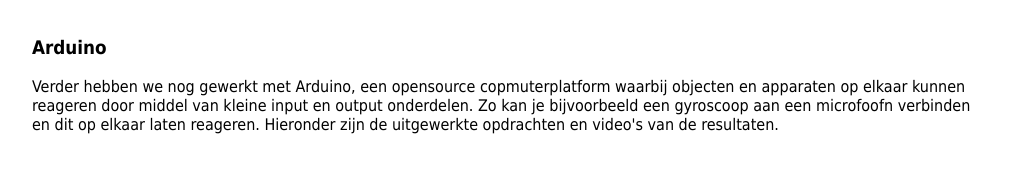
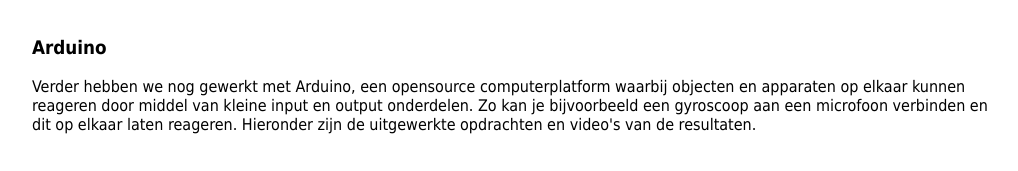
Before and after one commit to iliyaquartz/HCI, a plain HTML site: page ws.html in a window 1280 px wide. Shown: the part 3055-3226 px from the top of the page, without its empty margins (128-1146 px from the left). Drawn offline with Linux system fonts and the light colour scheme.

Commit message:
Update ws.html

```diff
--- a/ws.html
+++ b/ws.html
@@ -60,7 +60,7 @@
 
 		<h3>Arduino</h3>
 		<p>
-			Verder hebben we nog gewerkt met Arduino, een opensource copmuterplatform waarbij objecten en apparaten op elkaar kunnen reageren door middel van kleine input en output onderdelen. Zo kan je bijvoorbeeld een gyroscoop aan een microfoofn verbinden en dit op elkaar laten reageren. Hieronder zijn de uitgewerkte opdrachten en video's van de resultaten.
+			Verder hebben we nog gewerkt met Arduino, een opensource computerplatform waarbij objecten en apparaten op elkaar kunnen reageren door middel van kleine input en output onderdelen. Zo kan je bijvoorbeeld een gyroscoop aan een microfoon verbinden en dit op elkaar laten reageren. Hieronder zijn de uitgewerkte opdrachten en video's van de resultaten.
 		</p>
 		<h4>Opdracht 3C</h4>
 		<iframe width="560" height="315" src="https://www.youtube.com/embed/2wToY3-xNbs" frameborder="0" allow="autoplay; encrypted-media" allowfullscreen></iframe>
```
